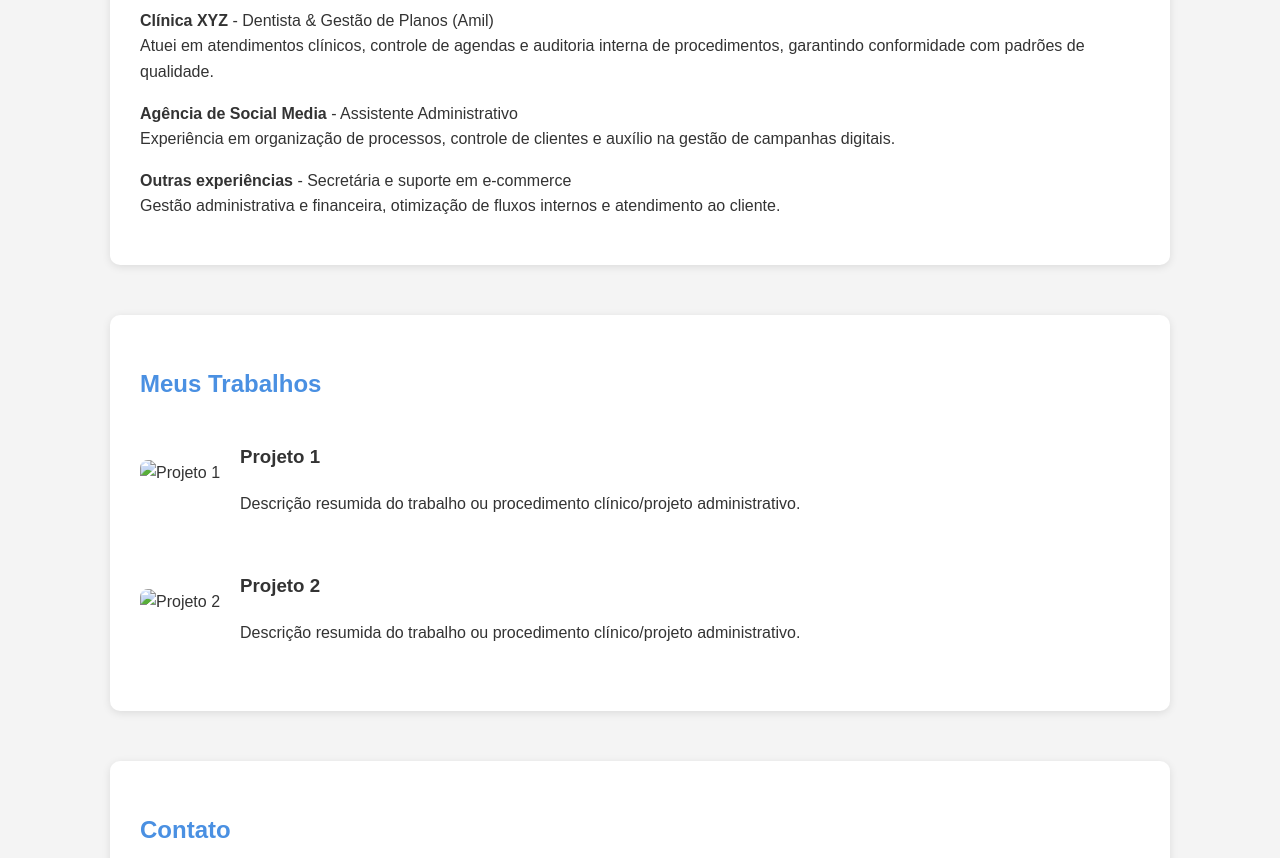
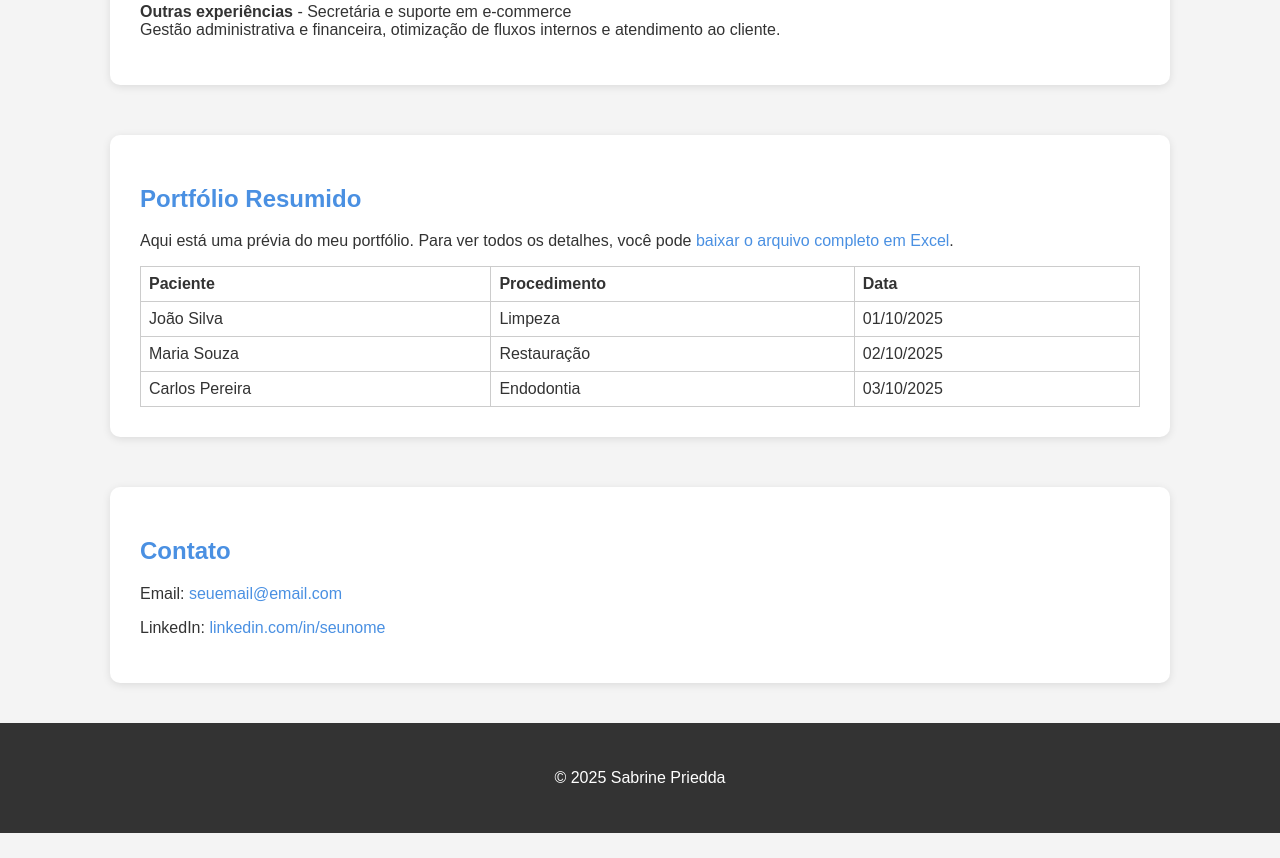
Before and after one commit to sabrinepriedda-hue/sabrine.github.io, a plain HTML site: page index.html in a window 1280 px wide. Shown: the part 1013-1871 px from the top of the page. After the commit the page ends 1846 px from the top, so only its background shows below. Drawn offline with Linux system fonts and the light colour scheme.

Commit message:
Update index.html

```diff
--- a/index.html
+++ b/index.html
@@ -5,95 +5,65 @@
   <meta name="viewport" content="width=device-width, initial-scale=1.0">
   <title>Portfólio Sabrine</title>
   <style>
-    /* Estilos Gerais */
     body {
-      font-family: 'Arial', sans-serif;
+      font-family: Arial, sans-serif;
       margin: 0;
       padding: 0;
-      line-height: 1.6;
       background-color: #f4f4f4;
       color: #333;
     }
-
-    a {
-      text-decoration: none;
-      color: #4a90e2;
-    }
-
-    h2 {
-      color: #4a90e2;
-    }
-
-    /* Header */
     header {
       background-color: #4a90e2;
       color: white;
       padding: 50px 20px;
       text-align: center;
     }
-
     header h1 {
       margin: 0;
       font-size: 2.5em;
     }
-
     header p {
       margin-top: 10px;
       font-size: 1.2em;
     }
-
-    /* Seções */
     section {
       max-width: 1000px;
       margin: 50px auto;
       padding: 0 20px;
-    }
-
-    .about, .skills, .experience, .portfolio, .contact {
       background-color: white;
-      padding: 30px;
       border-radius: 10px;
       box-shadow: 0 2px 8px rgba(0,0,0,0.1);
+      padding: 30px;
       margin-bottom: 40px;
     }
-
-    /* Habilidades */
-    .skills ul {
+    h2 {
+      color: #4a90e2;
+    }
+    ul {
       list-style-type: square;
       padding-left: 20px;
     }
-
-    /* Portfólio */
-    .portfolio-item {
-      display: flex;
-      flex-direction: column;
-      margin-bottom: 20px;
+    table {
+      border-collapse: collapse;
+      width: 100%;
+      margin-top: 15px;
     }
-
-    .portfolio-item img {
-      max-width: 100%;
-      border-radius: 8px;
-      margin-bottom: 10px;
+    table, th, td {
+      border: 1px solid #ccc;
     }
-
-    /* Footer */
+    th, td {
+      padding: 8px;
+      text-align: left;
+    }
+    a {
+      color: #4a90e2;
+      text-decoration: none;
+    }
     footer {
       text-align: center;
       padding: 30px 20px;
       background-color: #333;
       color: white;
-    }
-
-    /* Responsivo */
-    @media (min-width: 700px) {
-      .portfolio-item {
-        flex-direction: row;
-        gap: 20px;
-        align-items: center;
-      }
-      .portfolio-item img {
-        max-width: 300px;
-      }
     }
   </style>
 </head>
@@ -115,8 +85,8 @@
     <li>Atendimento clínico: limpeza, restauração, extração, endodontia e ortodontia</li>
     <li>Gestão administrativa de clínicas</li>
     <li>Controle de agendas e volume de atendimentos</li>
-    <li>Experiência com auditoria prospectiva</li>
-    <li>Organização de processos e fluxos internos</li>
+    <li>Auditoria prospectiva e conformidade de procedimentos</li>
+    <li>Organização de processos internos</li>
     <li>Conhecimento em softwares de gestão odontológica</li>
     <li>Comunicação e atendimento ao paciente</li>
   </ul>
@@ -124,36 +94,43 @@
 
 <section class="experience">
   <h2>Experiência Profissional</h2>
-  <p><strong>Clínica XYZ</strong> - Dentista & Gestão de Planos (Amil) <br>
+  <p><strong>Clínica XYZ</strong> - Dentista & Gestão de Planos (Amil)<br>
      Atuei em atendimentos clínicos, controle de agendas e auditoria interna de procedimentos, garantindo conformidade com padrões de qualidade.</p>
 
-  <p><strong>Agência de Social Media</strong> - Assistente Administrativo <br>
+  <p><strong>Agência de Social Media</strong> - Assistente Administrativo<br>
      Experiência em organização de processos, controle de clientes e auxílio na gestão de campanhas digitais.</p>
 
-  <p><strong>Outras experiências</strong> - Secretária e suporte em e-commerce <br>
+  <p><strong>Outras experiências</strong> - Secretária e suporte em e-commerce<br>
      Gestão administrativa e financeira, otimização de fluxos internos e atendimento ao cliente.</p>
 </section>
 
 <section class="portfolio">
-  <h2>Meus Trabalhos</h2>
+  <h2>Portfólio Resumido</h2>
 
-  <div class="portfolio-item">
-    <img src="imagem1.jpg" alt="Projeto 1">
-    <div>
-      <h3>Projeto 1</h3>
-      <p>Descrição resumida do trabalho ou procedimento clínico/projeto administrativo.</p>
-    </div>
-  </div>
+  <p>Aqui está uma prévia do meu portfólio. Para ver todos os detalhes, você pode <a href="portfólio.xlsx" target="_blank">baixar o arquivo completo em Excel</a>.</p>
 
-  <div class="portfolio-item">
-    <img src="imagem2.jpg" alt="Projeto 2">
-    <div>
-      <h3>Projeto 2</h3>
-      <p>Descrição resumida do trabalho ou procedimento clínico/projeto administrativo.</p>
-    </div>
-  </div>
-
-  <!-- Adicione mais projetos aqui -->
+  <table>
+    <tr>
+      <th>Paciente</th>
+      <th>Procedimento</th>
+      <th>Data</th>
+    </tr>
+    <tr>
+      <td>João Silva</td>
+      <td>Limpeza</td>
+      <td>01/10/2025</td>
+    </tr>
+    <tr>
+      <td>Maria Souza</td>
+      <td>Restauração</td>
+      <td>02/10/2025</td>
+    </tr>
+    <tr>
+      <td>Carlos Pereira</td>
+      <td>Endodontia</td>
+      <td>03/10/2025</td>
+    </tr>
+  </table>
 </section>
 
 <section class="contact">
```
